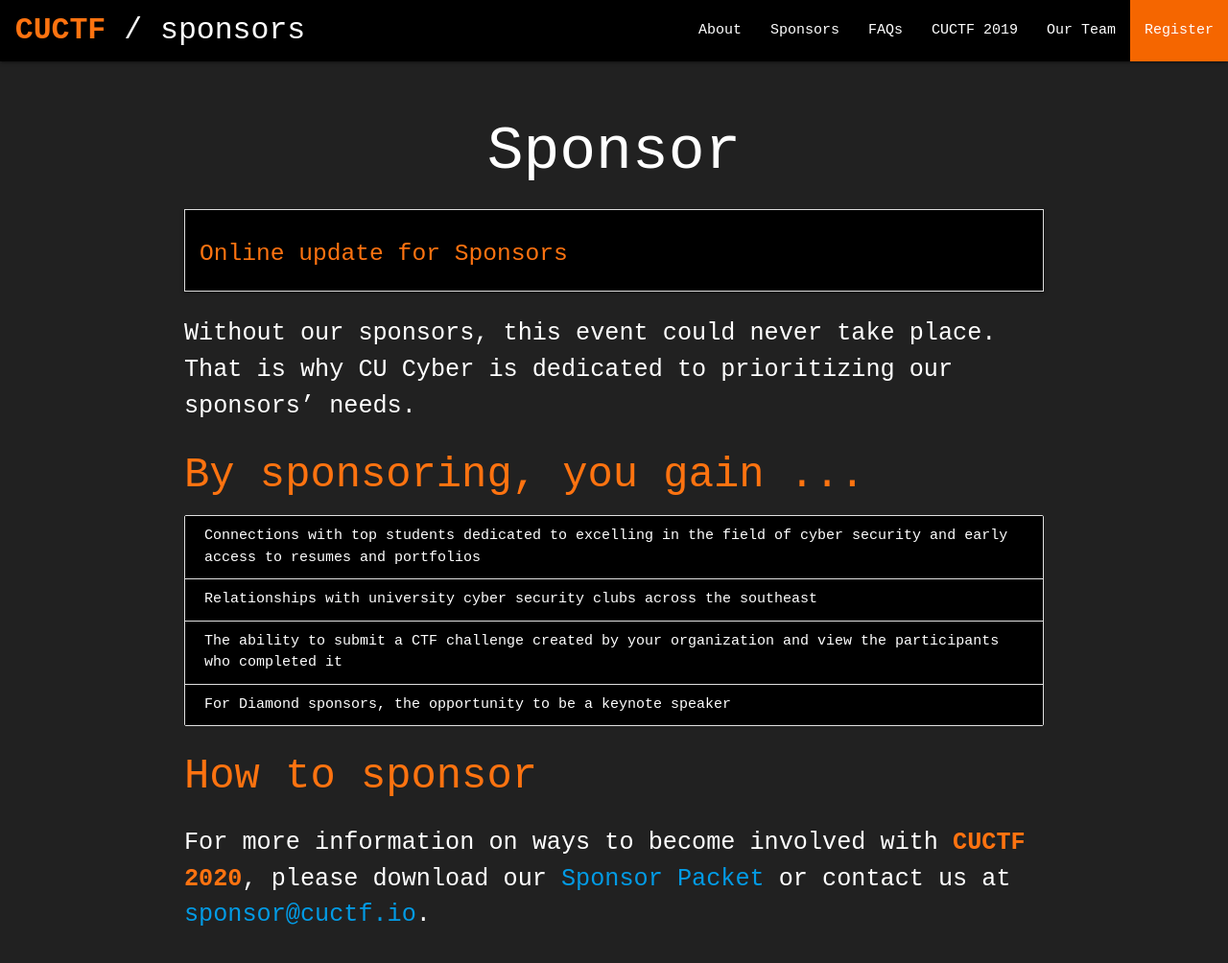
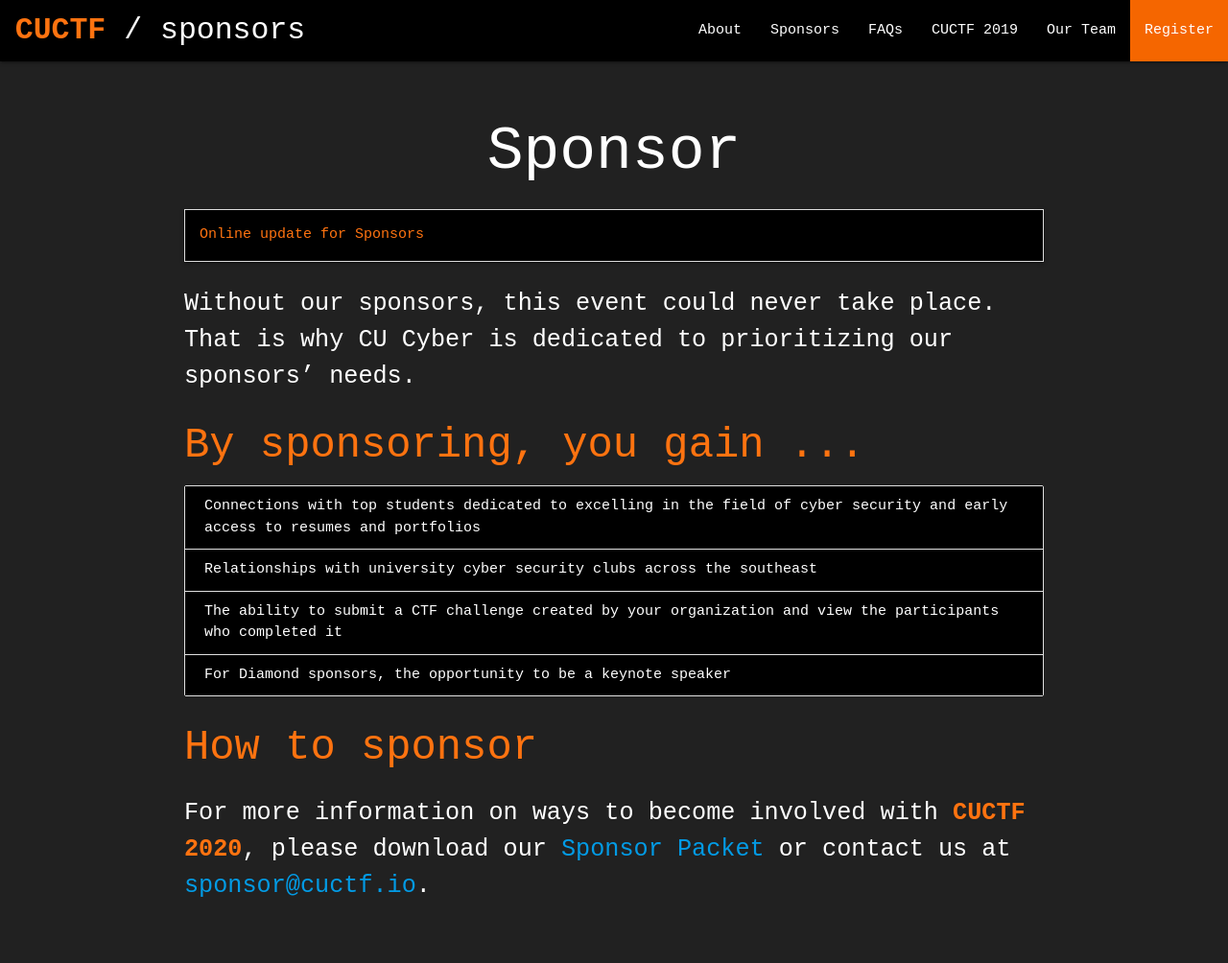
Before and after one commit to CUCyber/cuctf.io, a Jekyll site: the page built from sponsors.html, in a window 1280 px wide and 1058 px high. Shown: the top 1004 px of the window at 96% size. Built offline with Jekyll 4.4.1, drawn with Linux system fonts in a browser that asks for light colours; nearby versions of some CDN libraries; some web fonts are replaced.

Commit message:
remove header from collapsible in sponsor.html
Co-authored-by: Foster McLane <fkmclane@gmail.com>

```diff
--- a/sponsors.html
+++ b/sponsors.html
@@ -6,14 +6,14 @@
   <h1 class="text-accent-4 center">Sponsor</h1>
   <ul class="collapsible black">
     <li>
-        <div class=" center collapsible-header black clemson-orange-text"><h5>Online update for Sponsors </h5></div>
+      <div class="collapsible-header black update clemson-orange-text">Online update for Sponsors</div>
       <div class="collapsible-body">
-            <p> With CUCTF 2020 switching to an online infrastructure, all Silver, Gold, and Diamond sponsors will: </p>
+        <p>With CUCTF 2020 switching to an online infrastructure all Silver, Gold, and Diamond sponsors will:</p>
         <ul class="browser-default">
           <li>Be provided private online meeting lobbies to connect with students and present information about their organization</li>
           <li>Maintain sponsorship status into the CUCTF 2021 Event</li>
         </ul>
-            <p> CU Cyber understands that interacting with students online does not match the value of meeting with students in person. To ensure that your donation gives you your full value, Silver, Gold, and Diamond sponsors will have the option to maintain their sponsor status at CUCTF 2021 with no extra cost! </p>
+        <p>CU Cyber understands that interacting with students online does not match the value of meeting with students in person. To ensure that your donation gives you your full value, Silver, Gold, and Diamond sponsors will have the option to maintain their sponsor status at CUCTF 2021 with no extra cost!</p>
       </div>
     </li>
   </ul>
```
Lines whose indentation alone changed are shown as unchanged.
